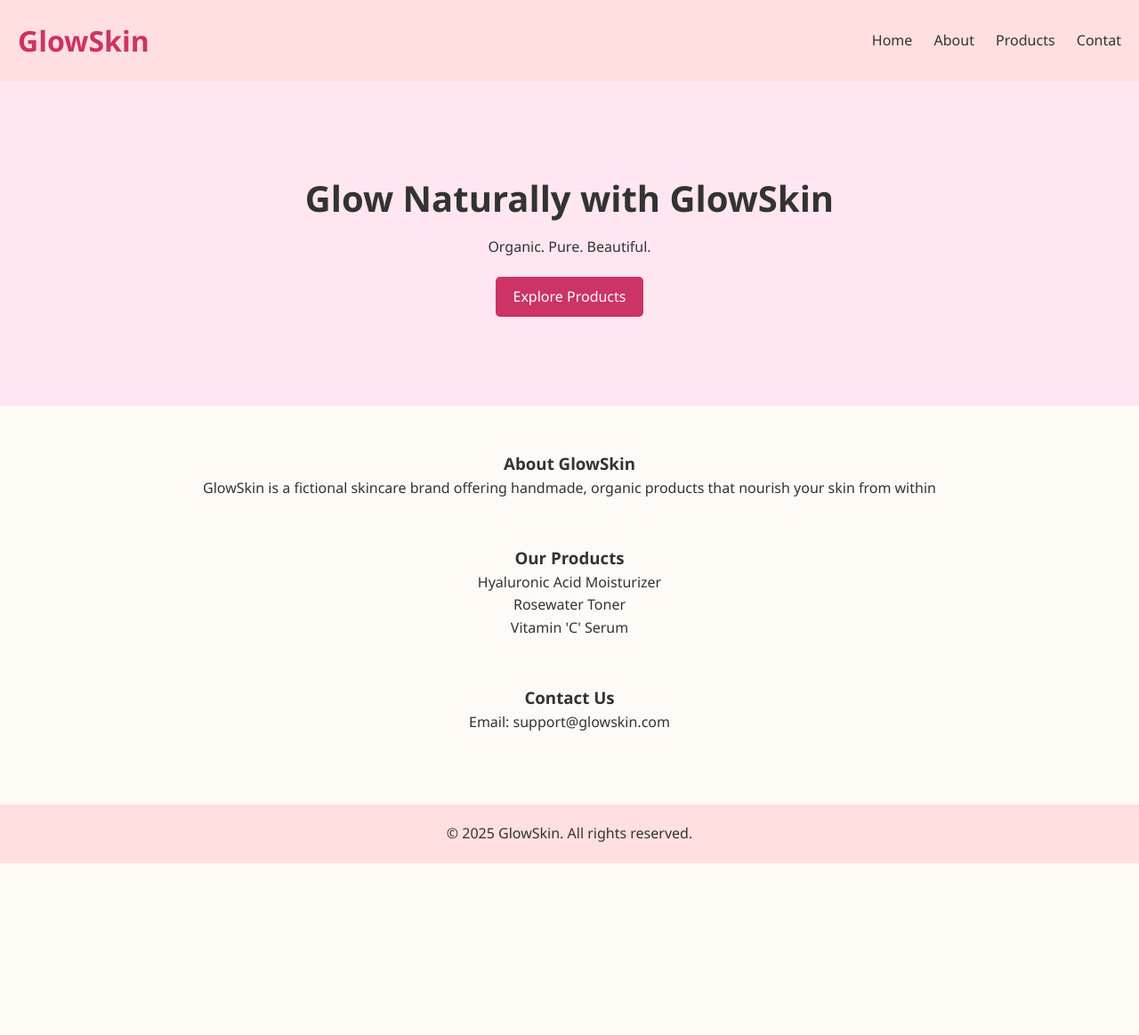
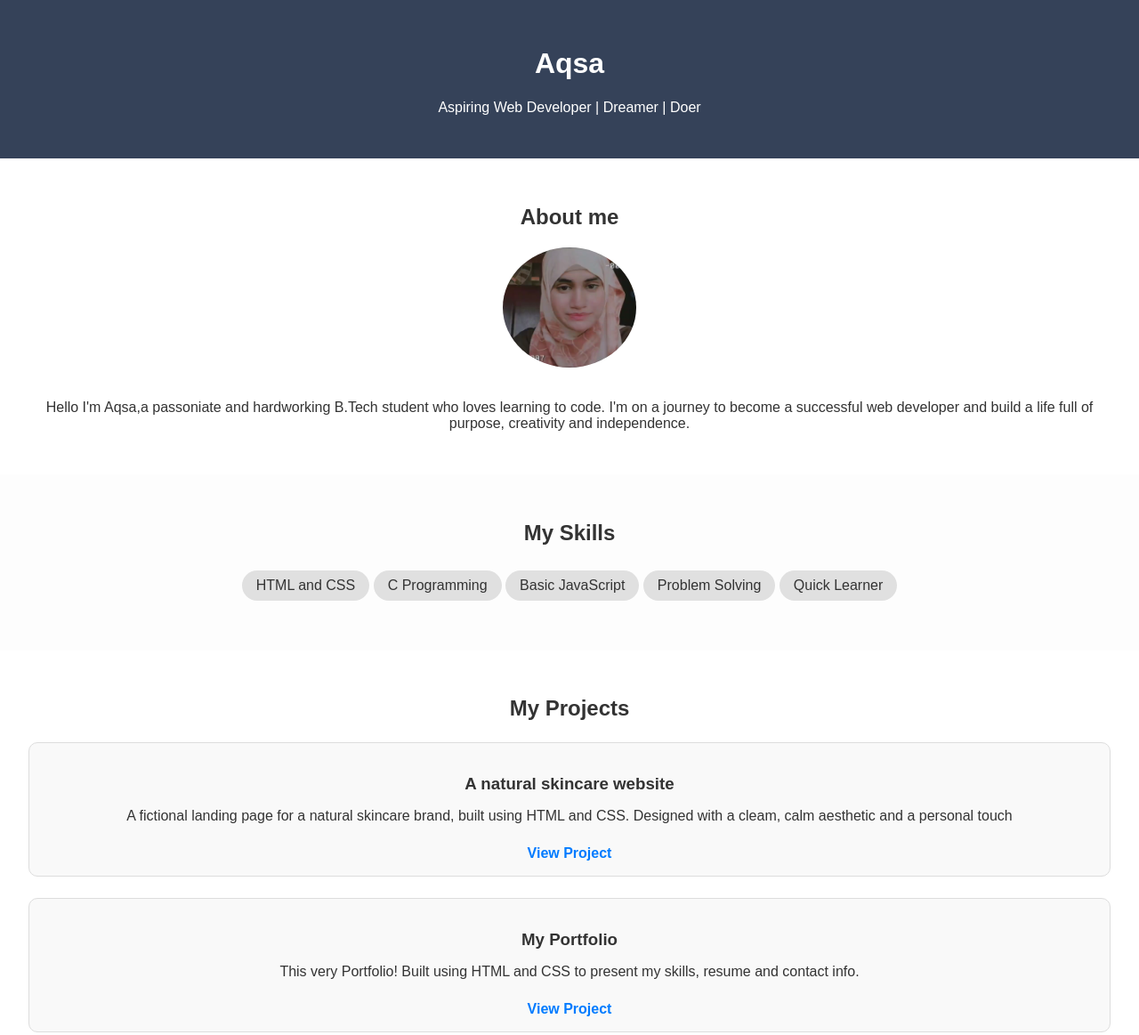
Before and after one commit to aqsa0124/CODSOFT, a plain HTML site: page index.html in a window 1280 px wide. Shown: the top 1163 px of the page at 89% size. Before the commit the page ends 970 px from the top, so only its background shows below. Drawn offline with Linux system fonts and the light colour scheme.

Commit message:
personal portfolio

```diff
--- a/index.html
+++ b/index.html
@@ -3,47 +3,66 @@
 <head>
     <meta charset="UTF-8">
     <meta name="viewport" content="width=device-width, initial-scale=1.0">
-    <title>GlowSkin - Natural Skincare</title>
+    <title>Aqsa's Portfolio</title>
     <link rel="stylesheet" href="style.css">
 </head>
 <body>
     <header>
-        <h1>GlowSkin</h1>
-        <nav>
-            <a href="#home">Home</a>
-            <a href="#about">About</a>
-            <a href="#products">Products</a>
-            <a href="#contact">Contat</a>
-        </nav>
+        <h1>Aqsa</h1>
+        <p>Aspiring Web Developer | Dreamer | Doer</p>
     </header>
 
-    <section class="hero" id="home">
-        <h2>Glow Naturally with GlowSkin</h2>
-        <p>Organic. Pure. Beautiful.</p>
-        <a href="#products" class="btn">Explore Products</a>
+    <section class="about">
+        <h2>About me</h2>
+        <img src="image.png" alt="Aqsa's image">
+        <p>
+            Hello I'm Aqsa,a passoniate and hardworking B.Tech student who loves learning to code.
+            I'm on a journey to become a successful web developer and build a life full of purpose, creativity and independence.
+        </p>
     </section>
 
-    <section class="about" id="about">
-        <h3>About GlowSkin</h3>
-        <p>GlowSkin is a fictional skincare brand offering handmade, organic products that nourish your skin from within</p>
-    </section>
-
-    <section class="products" id="products">
-        <h3>Our Products</h3>
+    <section class="skills">
+        <h2>My Skills</h2>
         <ul>
-            <li>Hyaluronic Acid Moisturizer</li>
-            <li>Rosewater Toner</li>
-            <li>Vitamin 'C' Serum</li>
+            <li>HTML and CSS</li>
+            <li>C Programming</li>
+            <li>Basic JavaScript</li>
+            <li>Problem Solving</li>
+            <li>Quick Learner</li>
         </ul>
     </section>
 
-    <section class="contact" id="contact">
-        <h3>Contact Us</h3>
-        <p>Email: support@glowskin.com</p>
+    <section class="projects">
+        <h2>My Projects</h2>
+
+        <div class="project">
+            <h3>A natural skincare website</h3>
+            <p>A fictional landing page for a natural skincare brand, built using HTML and CSS. Designed with a cleam, calm aesthetic and a personal touch</p>
+            <a href="https://github.com/aqsa0124/CODSOFT">View Project</a>
+        </div>
+
+        <div class="project">
+            <h3>My Portfolio</h3>
+            <p>This very Portfolio! Built using HTML and CSS to present my skills, resume and contact info.</p>
+            <a href="#">View Project</a>
+        </div>
+    </section>
+
+    <section id="resume">
+        <h2>My Resume</h2>
+        <p>Click the button below to download my resume.</p>
+    <a href="https://github.com/aqsa0124/CODSOFT/blob/main/aqsaparvezresume_.pdf" target="_blank">Download Resume</a>
+    </section>
+
+    <section id="contact">
+        <h2>Contact me</h2>
+        <p>Email: aqsap912@gmail.com</p>
+        <p>Phone: 9919069308</p>
+        <p>LinkedIn: <a href="https://linkedin.com/in/Aqsa Parvez"target="_blank">linkedin.com/in/aqsa parvez</a></p>
     </section>
 
     <footer>
-        <p>&copy; 2025 GlowSkin. All rights reserved.</p>
+        <p>&copy; 2025 Aqsa. All rights reserved.</p>
     </footer>
 </body>
 </html>
--- a/style.css
+++ b/style.css
@@ -1,69 +1,116 @@
-*{
+body {
+    font-family: Arial, sans-serif;
     margin: 0;
     padding: 0;
-    box-sizing: border-box;
-    font-family: 'Segoe UI',sans-serif;
-}
-
-body {
-    line-height: 1.6;
-    background-color: #fffaf6;
+    background-color: #f4f4f4;
     color: #333;
 }
 
 header {
-    background-color: #ffdfdf;
-    padding: 20px;
-    display: flex;
-    justify-content: space-between;
-    align-items: center;
+    background-color: #354259;
+    color: white;
+    text-align: center;
+    padding: 2rem 0;
 }
 
-header h1 {
-    color: #cc3366;
+.about {
+    text-align: center;
+    padding: 2rem;
+    background-color: #fff;
 }
 
-nav a {
-    margin-left: 20px;
-    text-decoration: none;
-    color: #333;
+.about img {
+    width: 150px;
+    height: 135px;
+    border-radius: 50%;
+    object-fit: cover;
+    margin-bottom: 1rem;
 }
 
-.hero {
-    text-align: center;
-    padding: 100px 20px;
-    background: #ffe6f0;
-}
-
-.hero h2{
-    font-size: 2.5em;
-    margin-bottom: 10px;
-}
-
-.hero .btn {
-    display: inline-block;
-    margin-top: 20px;
-    padding: 10px 20px;
-    background: #cc3366;
-    color: white;
-    text-decoration: none;
-    border-radius: 5px;
-}
-
-.about, .product, .contact{
-    padding: 50px 20px;
+.skills {
+    background-color:#fdfdfd;
+    padding: 2rem;
     text-align: center;
 }
 
-.products {
-    list-style: none;
-    text-align: center;
+.skills ul {
+    list-style-type: none;
     padding: 0;
 }
 
-footer {
+.skills li {
+    background-color: #e0e0e0;
+    margin: 0.5rem auto;
+    padding: 0.5rem 1rem;
+    width: fit-content;
+    border-radius: 20px;
+    display: inline-block;
+}
+
+.projects {
+    background-color: #fff;
+    padding: 2rem;
+    text-align: center;
+}
+
+.project {
+    margin: 1.5rem 0;
+    padding: 1rem;
+    border: 1px solid #ddd;
+    border-radius: 10px;
+    background-color: #f9f9f9;
+}
+
+.project h3 {
+    margin-bottom: 0.5rem;
+}
+
+.project a {
+    display: inline-block;
+    margin-top: 0.5rem;
+    color: #007bff;
+    text-decoration: none;
+    font-weight: bold;
+}
+
+#resume {
+    text-align: center;
+    padding: 40px 20px;
+    background-color: #f9f9f9;
+}
+
+#resume a {
+    display: inline-block;
+    padding: 10px 20px;
+    background-color: #0077cc;
+    color: #fff;
+    text-decoration: none;
+    border-radius: 5px;
+    margin-top: 10px;
+}
+
+#resume a:hover {
+    background-color: #005fa3;
+}
+
+#contact {
+    text-align: center;
+    padding: 40px 20px;
+    background-color: #fff;
+    color: #333;
+}
+ #contact a {
+    color: #0077cc;
+    text-decoration: none;
+ }
+
+ #contact a:hover {
+    text-decoration: underline;
+ }
+
+ footer {
     text-align: center;
     padding: 20px;
-    background: #ffdfdf;
-    margin-top: 30px;
-}
+    background-color: #333;
+    color: #fff;
+ }
```
Also changed, not shown: image.png (added).
